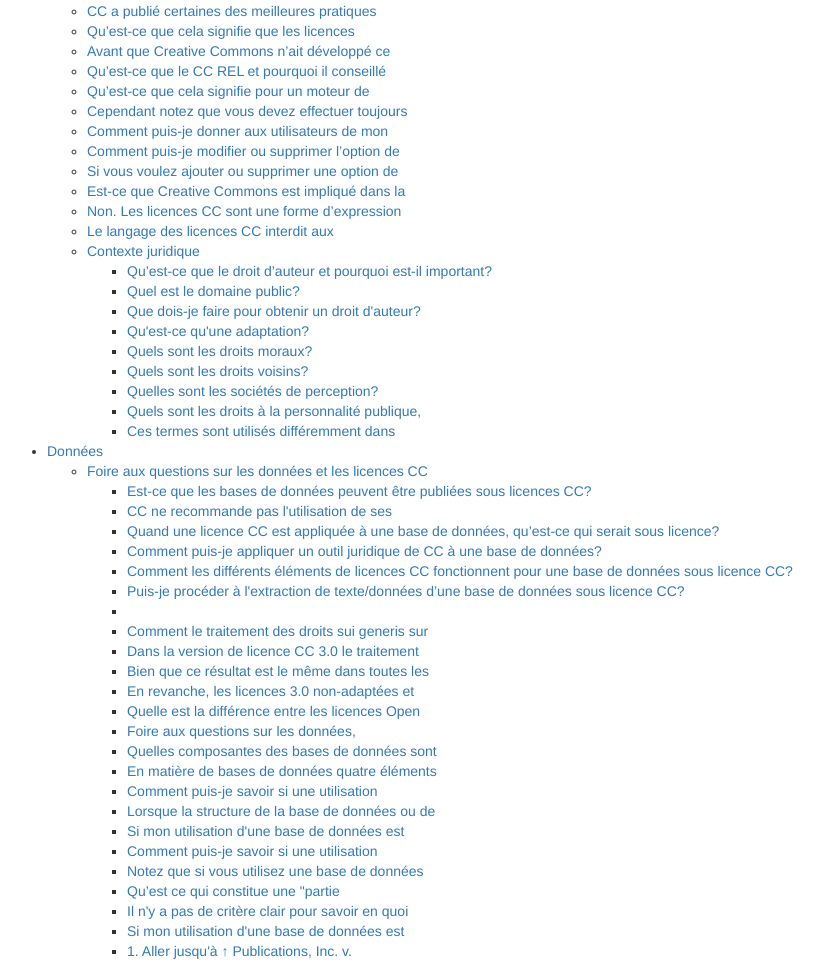
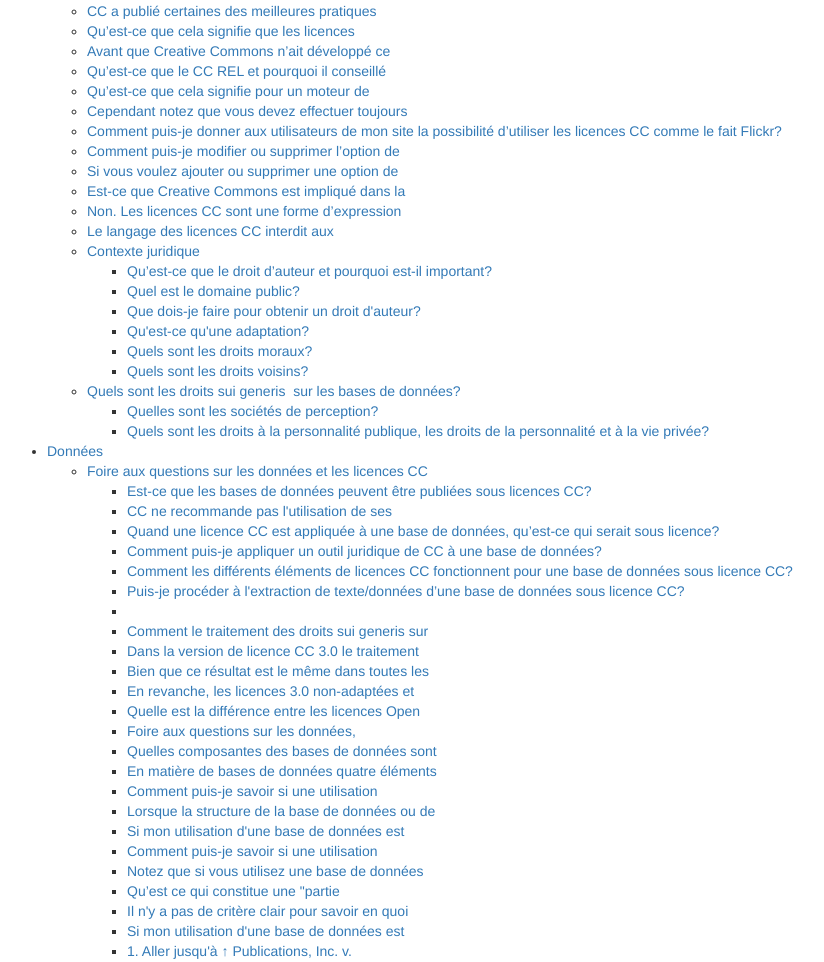
Before and after one commit to creativecommons/faq, a plain HTML site: page faq-fr.html in a window 1280 px wide. Shown: the part 2159-3121 px from the top of the page, without its empty margins (48-872 px from the left). Drawn offline with nearby package versions, Linux system fonts and the light colour scheme.

Commit message:
Formatting fixes

```diff
--- a/faq-fr.html
+++ b/faq-fr.html
@@ -152,7 +152,7 @@
       <li><a href="#quest-ce-que-le-cc-rel-et-pourquoi-il-conseillé">Qu’est-ce que le CC REL et pourquoi il conseillé</a></li>
       <li><a href="#quest-ce-que-cela-signifie-pour-un-moteur-de">Qu’est-ce que cela signifie pour un moteur de</a></li>
       <li><a href="#cependant-notez-que-vous-devez-effectuer-toujours">Cependant notez que vous devez effectuer toujours</a></li>
-      <li><a href="#comment-puis-je-donner-aux-utilisateurs-de-mon">Comment puis-je donner aux utilisateurs de mon</a></li>
+      <li><a href="#comment-puis-je-donner-aux-utilisateurs-de-mon-site-la-possibilité-dutiliser-les-licences-cc-comme-le-fait-flickr">Comment puis-je donner aux utilisateurs de mon site la possibilité d’utiliser les licences CC comme le fait Flickr?</a></li>
       <li><a href="#comment-puis-je-modifier-ou-supprimer-loption-de">Comment puis-je modifier ou supprimer l’option de</a></li>
       <li><a href="#si-vous-voulez-ajouter-ou-supprimer-une-option-de">Si vous voulez ajouter ou supprimer une option de</a></li>
       <li><a href="#est-ce-que-creative-commons-est-impliqué-dans-la">Est-ce que Creative Commons est impliqué dans la</a></li>
@@ -165,9 +165,10 @@
       <li><a href="#quest-ce-quune-adaptation">Qu'est-ce qu'une adaptation?</a></li>
       <li><a href="#quels-sont-les-droits-moraux">Quels sont les droits moraux?</a></li>
       <li><a href="#quels-sont-les-droits-voisins">Quels sont les droits voisins?</a></li>
+      </ul></li>
+      <li><a href="#quels-sont-les-droits-sui-generis-sur-les-bases-de-données">Quels sont les droits sui generis  sur les bases de données?</a><ul>
       <li><a href="#quelles-sont-les-sociétés-de-perception">Quelles sont les sociétés de perception?</a></li>
-      <li><a href="#quels-sont-les-droits-à-la-personnalité-publique">Quels sont les droits à la personnalité publique,</a></li>
-      <li><a href="#ces-termes-sont-utilisés-différemment-dans">Ces termes sont utilisés différemment dans</a></li>
+      <li><a href="#quels-sont-les-droits-à-la-personnalité-publique-les-droits-de-la-personnalité-et-à-la-vie-privée">Quels sont les droits à la personnalité publique, les droits de la personnalité et à la vie privée?</a></li>
       </ul></li>
       </ul></li>
       <li><a href="#données">Données</a><ul>
@@ -588,8 +589,7 @@ class="c6  c7"> -->.</p>
 <p>Certains moteurs de recherche (comme Google) permettent aux gens de filtrer leurs résultats de recherche par les droits d’utilisation de sorte que vous pouvez limiter vos résultats de recherche particulièrement en fonction de la licence CC que vous recherchez. Par exemple, si vous cherchez une photo pour adaptation, vous pouvez filtrer votre recherche pour retrouver les photos qui ont une licence CC qui permet les adaptations. Vous pouvez généralement trouver cette fonctionnalité de recherche sur la page de recherche avancée de votre moteur de recherche sélectionné. Vous pouvez également utiliser CC Search , qui offre une interface de recherche pratique et une liste des fournisseurs de contenu qui permettent les recherches de contenu basé sur les droits d’utilisation.</p>
 <h3 id="cependant-notez-que-vous-devez-effectuer-toujours">Cependant notez que vous devez effectuer toujours</h3>
 <p>une double vérification pour veiller à ce que le travail que vous localiser à travers une recherche est sous le type de licence que vous cherchez.</p>
-<h3 id="comment-puis-je-donner-aux-utilisateurs-de-mon">Comment puis-je donner aux utilisateurs de mon</h3>
-<p>site la possibilité d’utiliser les licences CC comme le fait Flickr?</p>
+<h3 id="comment-puis-je-donner-aux-utilisateurs-de-mon-site-la-possibilité-dutiliser-les-licences-cc-comme-le-fait-flickr">Comment puis-je donner aux utilisateurs de mon site la possibilité d’utiliser les licences CC comme le fait Flickr?</h3>
 <p>Creative Commons fournit des outils pour intégrer la sélection de licence avec votre site. Vous pouvez trouver un aperçu à la page web d’intégration sur le CC wiki. L’Interface Partenaire est une bonne façon de commencer et elle aura toujours les dernières versions mises à jour des licences et des traductions. Cependant, il y a également une Interface de programmation d’application (API) disponible si vous voulez plus de contrôle.</p>
 <h3 id="comment-puis-je-modifier-ou-supprimer-loption-de">Comment puis-je modifier ou supprimer l’option de</h3>
 <p>recherche Creative Commons intégrée dans le navigateur Firefox?</p>
@@ -622,15 +622,13 @@ class="c6  c7"> -->.</p>
 <p>Les licences CC sont destinées à minimiser l'effet des droits moraux sur le pouvoir d'un titulaire de licence d'utiliser la substance sous licence; Toutefois, dans certaines juridictions, ces droits peuvent encore avoir un effet. CC propose quelques informations supplémentaires sur la façon dont les licences CC peuvent affecter vos droits moraux.</p>
 <h3 id="quels-sont-les-droits-voisins">Quels sont les droits voisins?</h3>
 <p>Le droit d'auteur prévoit une incitation à créer des œuvres en fournissant des droits exclusifs aux créateurs. Cependant, la distribution ou l'exploitation d'une œuvre implique souvent d’autres personnes en plus du créateur. Par exemple, si quelqu'un écrit une chanson, quelqu'un d'autre peut interpréter la chanson, et un autre peut produire l'enregistrement de la chanson. Certaines juridictions étendent le droit d'auteur pour les contributions apportées par ces personnes; d'autres juridictions étendent ces droits exclusifs sous la forme de droits voisins. Les droits voisins peuvent inclure les droits des artistes interprètes ou les diffuseurs, entre autres. La Convention de Rome  énonce des lignes directrices sur la portée des droits voisins. Les droits voisins ne sont pas reconnus dans toutes les juridictions.</p>
-<p>Quels sont les droits <!--<span class="c6 c40"> -->sui generis  sur les bases de données?</p>
+<h2 id="quels-sont-les-droits-sui-generis-sur-les-bases-de-données">Quels sont les droits sui generis  sur les bases de données?</h2>
 <p>Les droits <!--<span class="c6 c40"> -->sui generis sur les bases de données octroient aux producteurs de base de données le droit d'interdire l'extraction et la réutilisation d'une partie substantielle d'une base de données. Les droits sont accordés aux producteurs de bases de données qui font un investissement substantiel de temps et de ressources pour créer la base de données. Les droits <!--<span class="c6 c40"> -->sui generis  sur les bases de données sont principalement adoptés au sein de l'Union européenne et dans certaines autres juridictions.</p>
 <h3 id="quelles-sont-les-sociétés-de-perception">Quelles sont les sociétés de perception?</h3>
 <p>Les sociétés de gestion collective  sont des organisations de gestion des droits d'auteur. Par exemple l'ASCAP et BMI (États-Unis), Buma / STEMRA (Pays-Bas), PRS (Royaume-Uni), et l'APRA (Australie). Ces sociétés donnent les œuvres en licence pour le compte des titulaires des droits et collecte les redevances des tiers qui utilisent ces œuvres protégées.</p>
 <p>CC propose des informations supplémentaires sur la façon dont les sociétés de gestion pourraient affecter vos droits et votre pouvoir à appliquer les licences CC à votre travail. CC dispose de plusieurs guides  en cours avec les sociétés de perception qui ont choisi de permettre à leurs membres d'utiliser les licences CC d’une façon limitée.</p>
-<h3 id="quels-sont-les-droits-à-la-personnalité-publique">Quels sont les droits à la personnalité publique,</h3>
-<p>les droits de la personnalité et à la vie privée?</p>
-<h3 id="ces-termes-sont-utilisés-différemment-dans">Ces termes sont utilisés différemment dans</h3>
-<p>différentes juridictions. D’une manière générale, ces droits permettent aux individus de contrôler l'utilisation de leur voix, image, leur ressemblance, ou d’autres aspects identifiables de leur identité, notamment à des fins d'exploitation commerciale. De même, dans certaines juridictions, ces droits permettent à la personne d’empêcher les autres de publier des informations à son sujet sans sa permission. L’existence et la portée de ces droits, et leur désignation varie en fonction des juridictions.</p>
+<h3 id="quels-sont-les-droits-à-la-personnalité-publique-les-droits-de-la-personnalité-et-à-la-vie-privée">Quels sont les droits à la personnalité publique, les droits de la personnalité et à la vie privée?</h3>
+<p>Ces termes sont utilisés différemment dans différentes juridictions. D’une manière générale, ces droits permettent aux individus de contrôler l'utilisation de leur voix, image, leur ressemblance, ou d’autres aspects identifiables de leur identité, notamment à des fins d'exploitation commerciale. De même, dans certaines juridictions, ces droits permettent à la personne d’empêcher les autres de publier des informations à son sujet sans sa permission. L’existence et la portée de ces droits, et leur désignation varie en fonction des juridictions.</p>
 <p>Les licences Creative Commons ont un effet limité sur ces droits  lorsque le concédant de licence les détient. Lorsque le concédant détient les droits à la personnalité publique, les droits de la personnalité et à la vie privée qui peuvent affecter votre pouvoir d’utiliser le matériel selon les conditions de licence, le concédant accepte de renoncer ou de ne pas faire valoir ces droits. Toutefois, lorsque ces droits ne sont pas détenus par le concédant de licence ils ne sont pas concernés et peuvent heurter votre utilisation souhaitée d'une œuvre sous licence. Si vous avez créé une œuvre ou souhaitez utiliser une œuvre qui pourrait d'une certaine façon impliquer ces droits, vous devrez peut-être obtenir la permission des personnes dont ces droits peuvent être touchés.</p>
 <hr />
 <h1 id="données">Données</h1>
```
Also changed, not shown: 1 other file.
